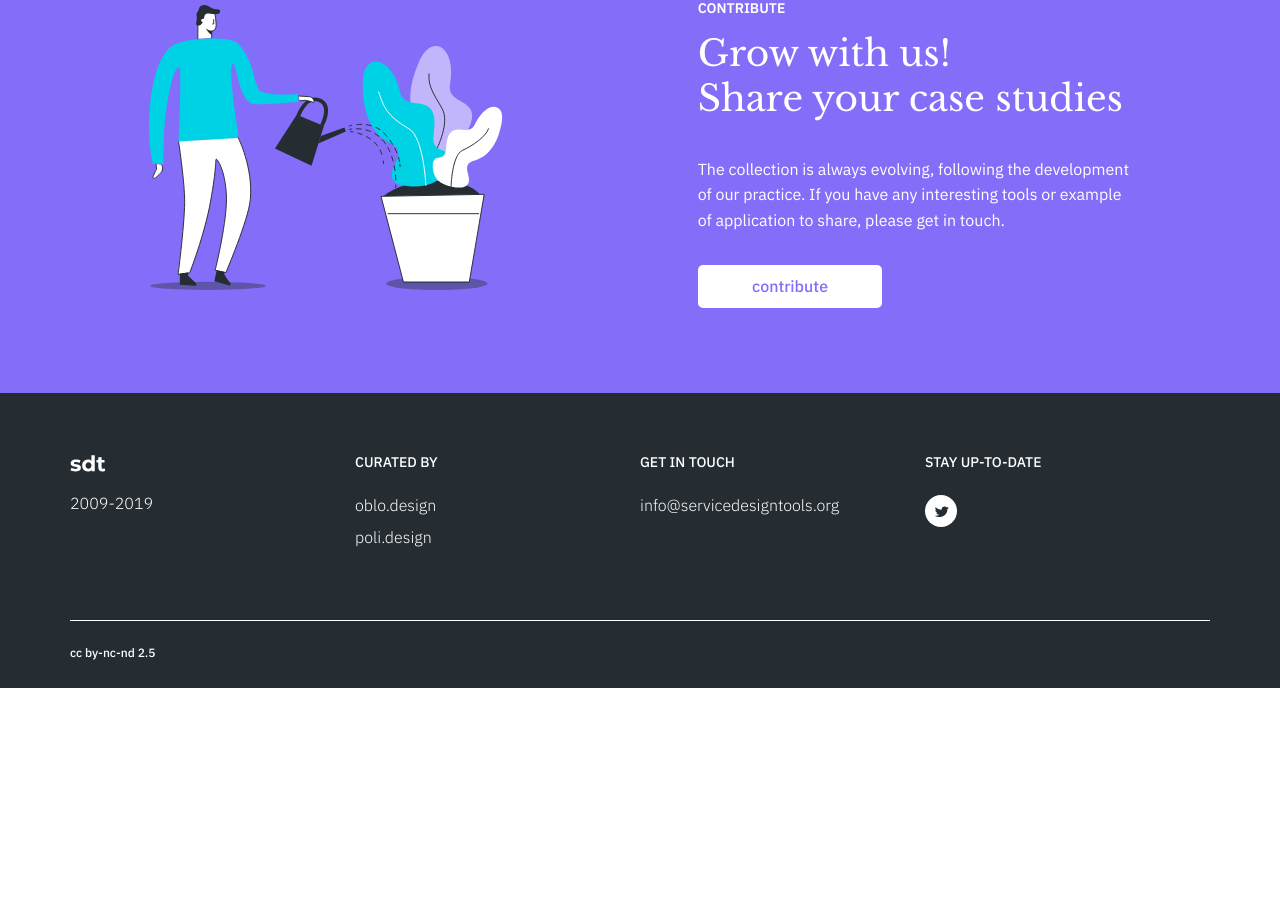
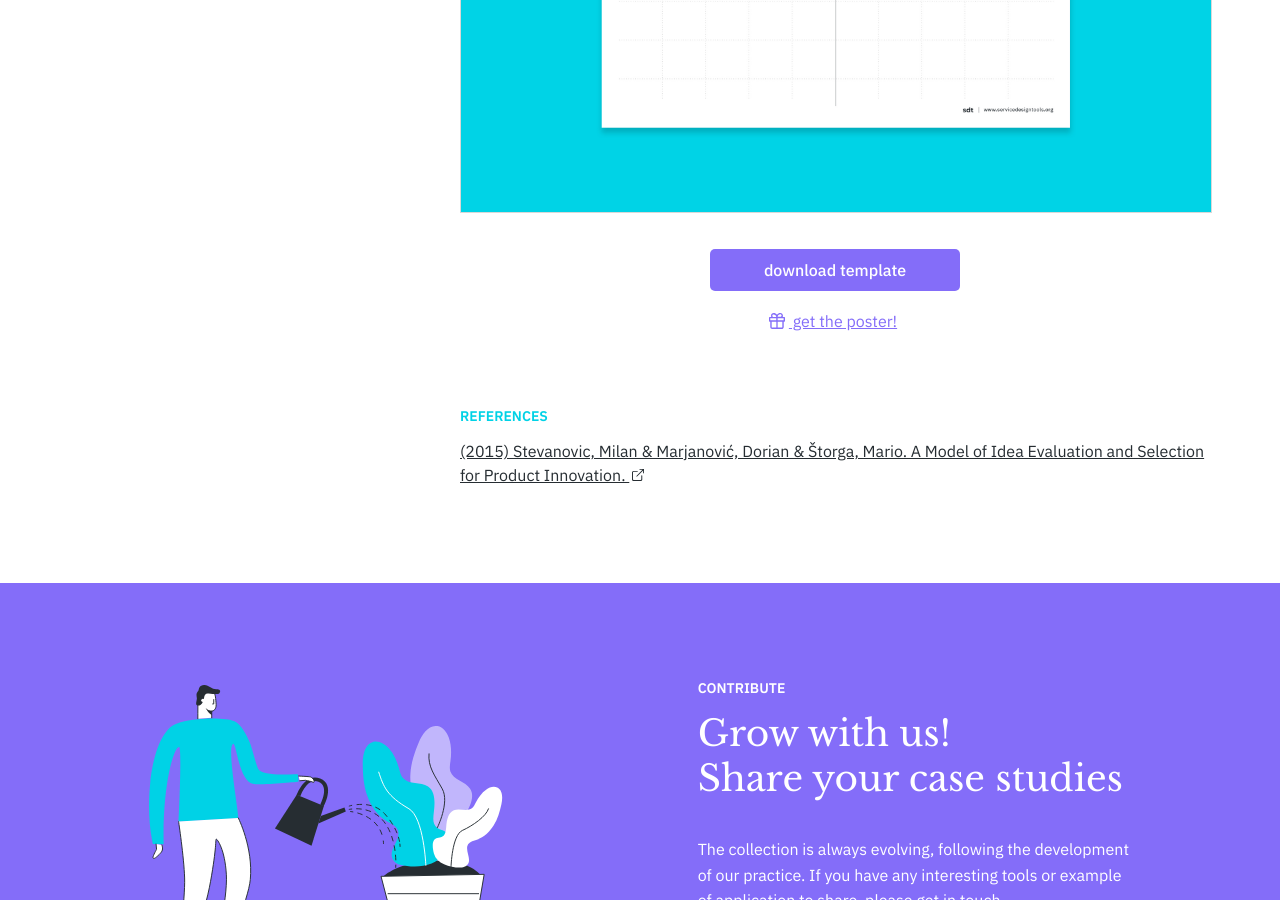
Before and after one commit to service-design-tools/sdt-website, a Jekyll site: the page built from _tools/evaluation-matrix.md, in a window 1280 px wide and 900 px high, scrolled down 1448 px. Built offline with Jekyll 4.4.1, drawn with Linux system fonts in a browser that asks for light colours; before the commit the page ends 2136 px from its top, so only the background shows below that.

Commit message:
Update tool “evaluation-matrix”

```diff
--- a/_tools/evaluation-matrix.md
+++ b/_tools/evaluation-matrix.md
@@ -45,6 +45,9 @@ use: >-
   Have a comprehensive view of all the possibilities, and choose carefully what
   to do.
 reminder: Spot the ideas with highest impact as well as quick low-hanging fruits.
+template:
+  file: /assets/images/uploads/evaluation-matrix_template.pdf
+  image: /assets/images/uploads/evaluation-matrix-preview.jpg
 references:
   - link: >-
       https://www.researchgate.net/publication/283425054_A_Model_of_Idea_Evaluation_and_Selection_for_Product_Innovation
```
